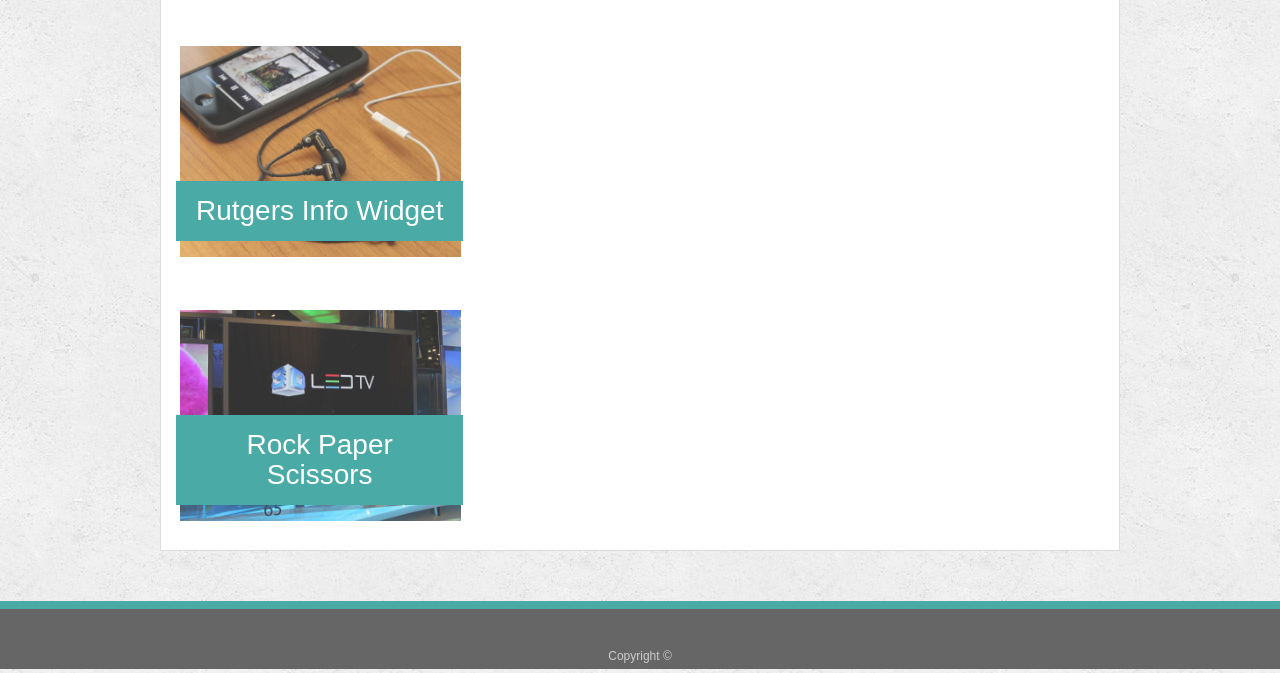
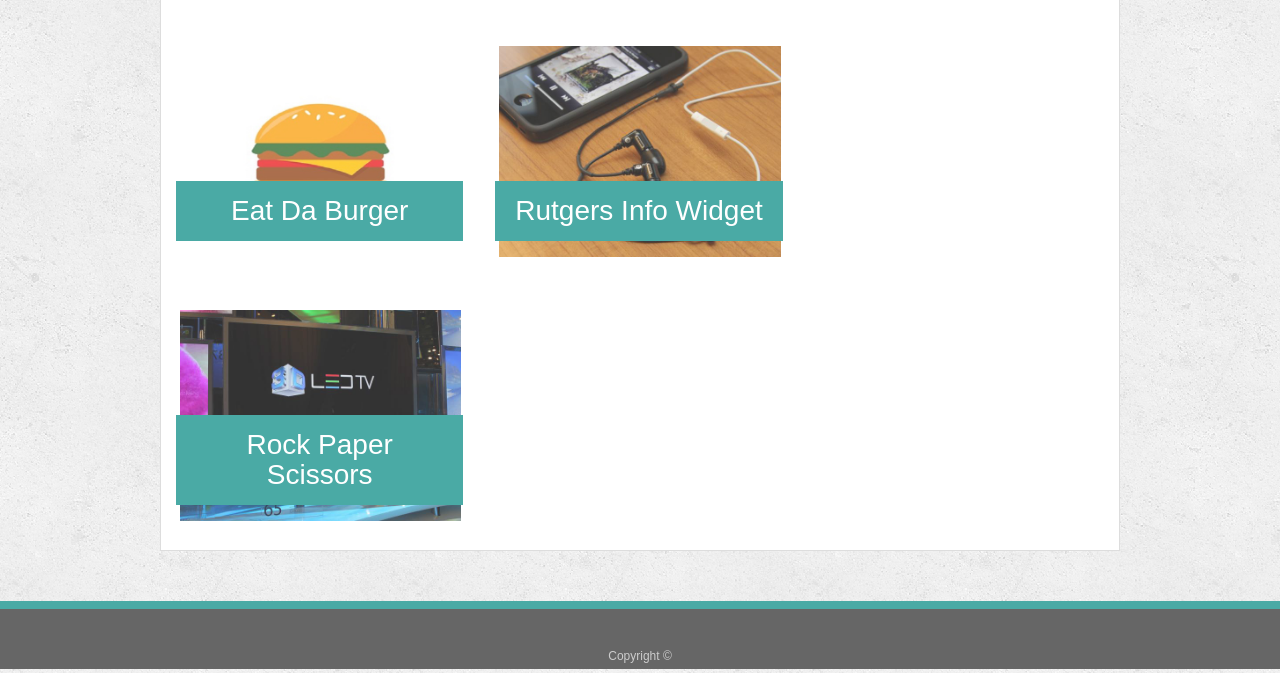
Before and after one commit to iggyboy/Bootstrap-Portfolio, a plain HTML site: page portfolio.html in a window 1280 px wide. Shown: the part 1280-1953 px from the top of the page. Drawn offline with nearby package versions, Linux system fonts and the light colour scheme.

Commit message:
added burger

```diff
--- a/portfolio.html
+++ b/portfolio.html
@@ -104,6 +104,12 @@
                 </a>
             </div>
             <div class="col-lg-4 work">
+                <img class="img-thumbnail" src="assets/hamburger_53876-25481.jpg" style="height: 218.98px;" alt="Eat Da Burger">
+                <a href="https://intense-peak-51590.herokuapp.com">
+                    <h3>Eat Da Burger</h3>
+                </a>
+            </div>
+            <div class="col-lg-4 work">
                 <img class="img-thumbnail" src="assets/technics-q-c-640-480-7.jpg" alt="Rutgets Info Widget">
                 <h3>Rutgers Info Widget</h3>
             </div>
```
Also changed, not shown: assets/hamburger_53876-25481.jpg (added).
